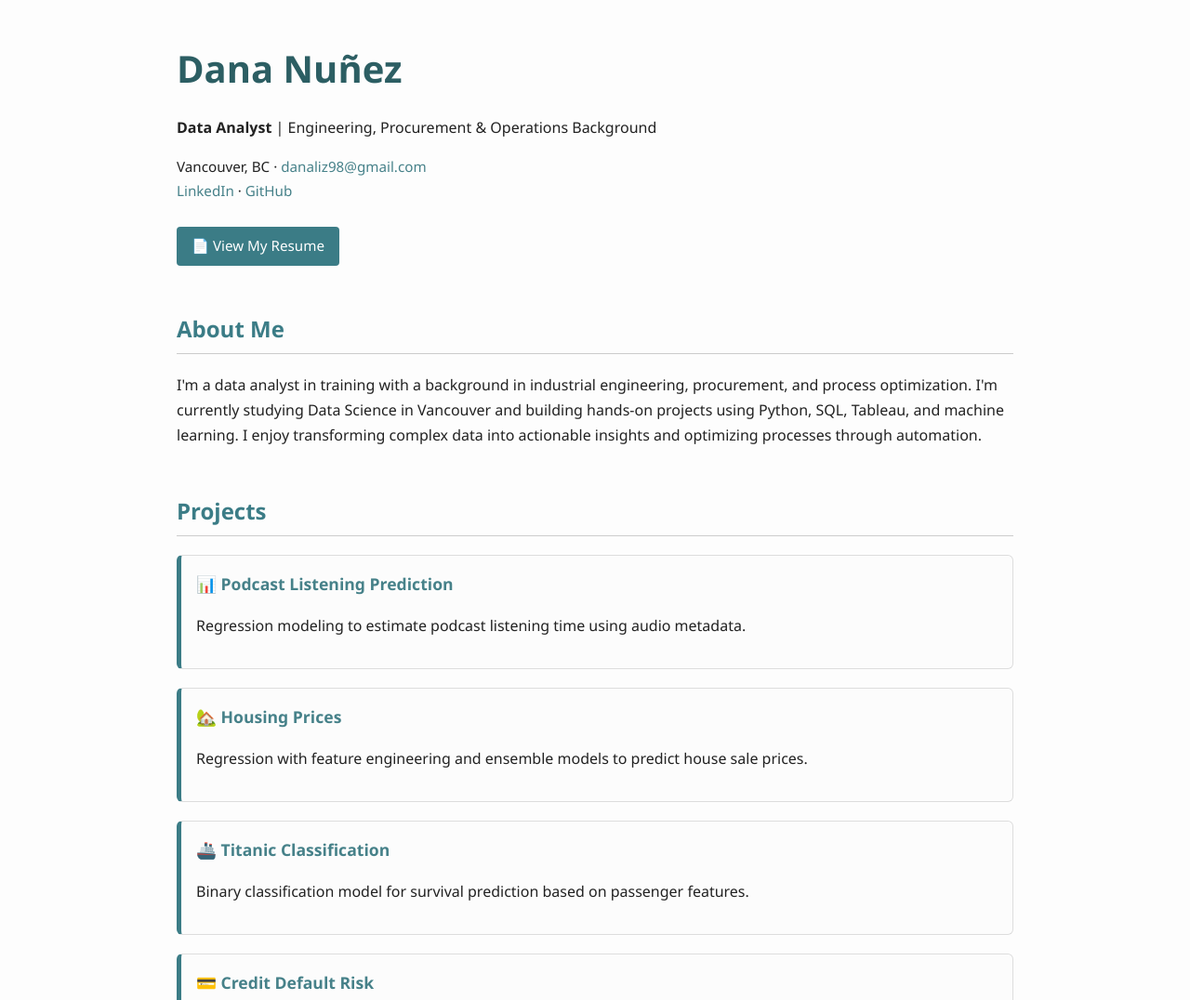
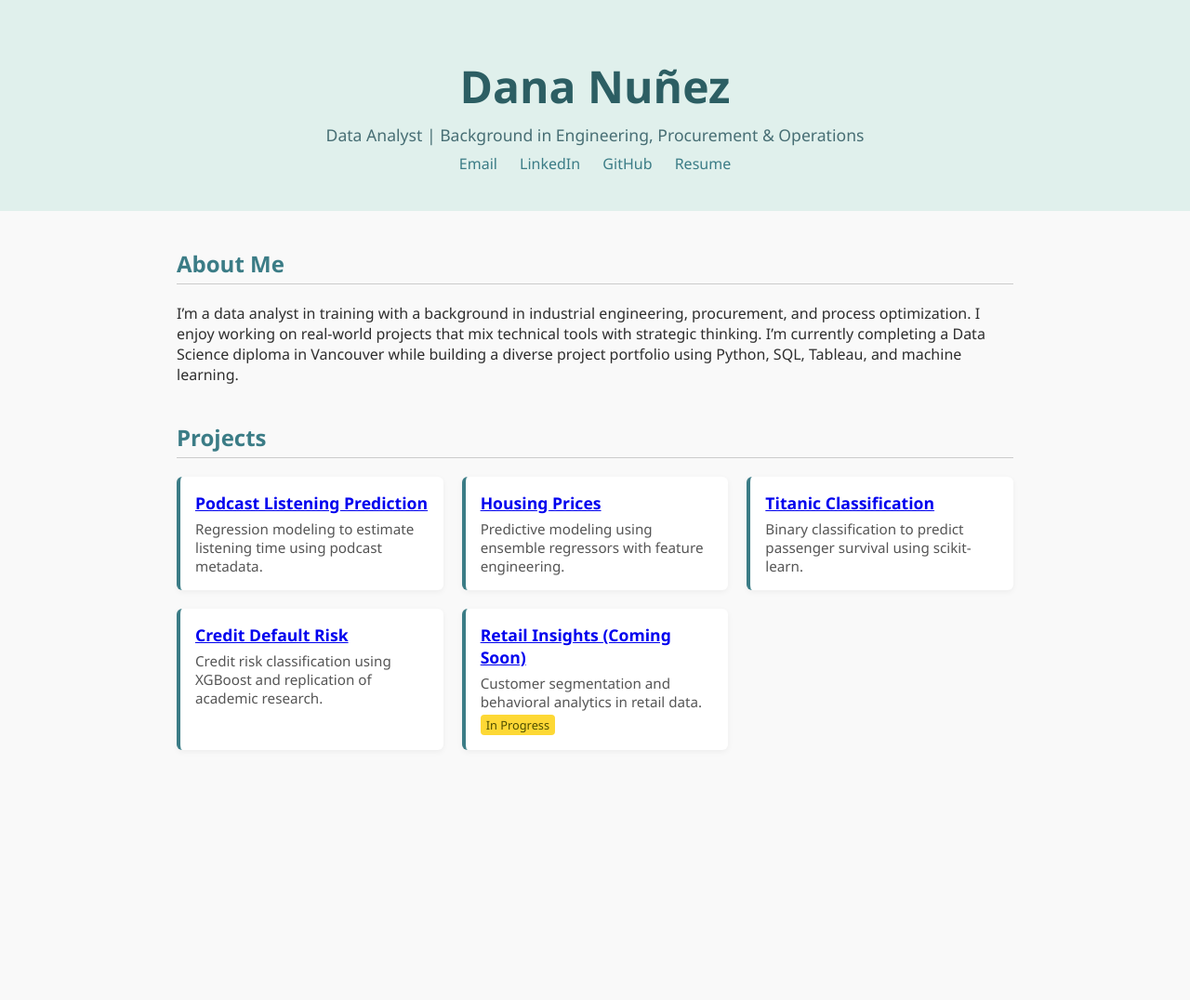
Before and after one commit to DanaNu1108/dananu1108.github.io, a plain HTML site: page index.html in a window 1280 px wide. Shown: the top 1076 px of the page at 93% size. After the commit the page ends 847 px from the top, so only its background shows below. Drawn offline with Linux system fonts and the light colour scheme.

Commit message:
Personalizing index.html

```diff
--- a/index.html
+++ b/index.html
@@ -6,119 +6,139 @@
   <title>Dana Nuñez | Data Analyst</title>
   <style>
     body {
+      margin: 0;
       font-family: 'Segoe UI', Tahoma, Geneva, Verdana, sans-serif;
+      background-color: #f9f9f9;
+      color: #2e2e2e;
+    }
+    header {
+      background: #e0f0ec;
+      padding: 60px 20px 40px;
+      text-align: center;
+    }
+    header h1 {
+      margin: 0;
+      font-size: 3em;
+      color: #2c5e63;
+    }
+    header p {
+      margin: 8px 0;
+      font-size: 1.1em;
+      color: #476e74;
+    }
+    .links a {
+      margin: 0 10px;
+      color: #3b7c86;
+      text-decoration: none;
+      font-weight: 500;
+    }
+    .links a:hover {
+      text-decoration: underline;
+    }
+    .section {
       max-width: 900px;
       margin: 40px auto;
-      padding: 0 24px;
-      line-height: 1.7;
-      color: #222;
-      background-color: #fdfdfd;
+      padding: 0 20px;
     }
-    h1 {
-      font-size: 2.5em;
-      color: #2c5e63;
-      margin-bottom: 0.2em;
-    }
-    h2 {
+    .section h2 {
+      color: #3b7c86;
       border-bottom: 1px solid #ccc;
       padding-bottom: 5px;
-      margin-top: 2em;
-      color: #3b7c86;
-    }
-    a {
-      color: #468189;
-      text-decoration: none;
-    }
-    a:hover {
-      text-decoration: underline;
-    }
-    .contact {
-      margin-top: 1em;
-      font-size: 0.95em;
     }
     .projects {
       display: grid;
-      grid-template-columns: 1fr;
+      grid-template-columns: repeat(auto-fit, minmax(250px, 1fr));
       gap: 20px;
-      margin-top: 1em;
+      margin-top: 20px;
     }
     .project-card {
-      border: 1px solid #ddd;
-      border-left: 5px solid #3b7c86;
+      border-left: 4px solid #3b7c86;
+      background: white;
       padding: 16px;
       border-radius: 6px;
-      background-color: #fcfcfc;
-      transition: box-shadow 0.3s;
+      box-shadow: 0 2px 6px rgba(0,0,0,0.05);
     }
-    .project-card:hover {
-      box-shadow: 0 4px 12px rgba(0,0,0,0.05);
+    .project-card h3 {
+      margin: 0 0 6px;
+      font-size: 1.1em;
     }
-    .project-title {
-      font-weight: bold;
-      font-size: 1.1em;
-      margin-bottom: 4px;
+    .project-card p {
+      margin: 0;
+      font-size: 0.95em;
+      color: #555;
     }
-    .icon {
-      font-style: normal;
-      color: #468189;
-      margin-right: 6px;
+    .status {
+      font-size: 0.8em;
+      background: #dedede;
+      display: inline-block;
+      margin-top: 4px;
+      padding: 2px 6px;
+      border-radius: 4px;
+      color: #333;
+    }
+    .status.in-progress {
+      background: #fdd835;
+      color: #4d4d00;
     }
     .resume-button {
       display: inline-block;
-      margin-top: 10px;
-      padding: 8px 16px;
+      margin-top: 20px;
+      padding: 10px 18px;
       background-color: #3b7c86;
       color: white;
       border-radius: 4px;
       text-decoration: none;
-      font-size: 0.95em;
+      font-size: 1em;
     }
     .resume-button:hover {
-      background-color: #326b74;
+      background-color: #2d5d65;
     }
   </style>
 </head>
 <body>
+  <header>
     <h1>Dana Nuñez</h1>
-  <p><strong>Data Analyst</strong> | Engineering, Procurement & Operations Background</p>
-  <p class="contact">
-    Vancouver, BC · <a href="mailto:danaliz98@gmail.com">danaliz98@gmail.com</a><br />
-    <a href="https://www.linkedin.com/in/dananunez98">LinkedIn</a> ·
+    <p>Data Analyst | Background in Engineering, Procurement & Operations</p>
+    <div class="links">
+      <a href="mailto:danaliz98@gmail.com">Email</a>
+      <a href="https://www.linkedin.com/in/dananunez98">LinkedIn</a>
       <a href="https://github.com/DanaNu1108">GitHub</a>
-  </p>
+      <a href="Dana_Nunez_Resume.pdf" target="_blank">Resume</a>
+    </div>
+  </header>
 
-  <a class="resume-button" href="Dana_Nunez_Resume.pdf" target="_blank">📄 View My Resume</a>
-
+  <section class="section">
     <h2>About Me</h2>
     <p>
-    I'm a data analyst in training with a background in industrial engineering, procurement, and process optimization.
-    I'm currently studying Data Science in Vancouver and building hands-on projects using Python, SQL, Tableau, and machine learning.
-    I enjoy transforming complex data into actionable insights and optimizing processes through automation.
+      I’m a data analyst in training with a background in industrial engineering, procurement, and process optimization. I enjoy working on real-world projects that mix technical tools with strategic thinking. I’m currently completing a Data Science diploma in Vancouver while building a diverse project portfolio using Python, SQL, Tableau, and machine learning.
     </p>
+  </section>
 
+  <section class="section">
     <h2>Projects</h2>
     <div class="projects">
       <div class="project-card">
-      <div class="project-title">📊 <a href="https://github.com/DanaNu1108/podcast-listening-prediction">Podcast Listening Prediction</a></div>
-      <p>Regression modeling to estimate podcast listening time using audio metadata.</p>
+        <h3><a href="https://github.com/DanaNu1108/podcast-listening-prediction">Podcast Listening Prediction</a></h3>
+        <p>Regression modeling to estimate listening time using podcast metadata.</p>
       </div>
       <div class="project-card">
-      <div class="project-title">🏡 <a href="https://github.com/DanaNu1108/housing-prices-regression">Housing Prices</a></div>
-      <p>Regression with feature engineering and ensemble models to predict house sale prices.</p>
+        <h3><a href="https://github.com/DanaNu1108/housing-prices-regression">Housing Prices</a></h3>
+        <p>Predictive modeling using ensemble regressors with feature engineering.</p>
       </div>
       <div class="project-card">
-      <div class="project-title">🚢 <a href="https://github.com/DanaNu1108/titanic-survival-analysis">Titanic Classification</a></div>
-      <p>Binary classification model for survival prediction based on passenger features.</p>
+        <h3><a href="https://github.com/DanaNu1108/titanic-survival-analysis">Titanic Classification</a></h3>
+        <p>Binary classification to predict passenger survival using scikit-learn.</p>
       </div>
       <div class="project-card">
-      <div class="project-title">💳 <a href="https://github.com/DanaNu1108/default-credit-score">Credit Default Risk</a></div>
-      <p>Machine learning model replicating academic research to predict credit default.</p>
+        <h3><a href="https://github.com/DanaNu1108/default-credit-score">Credit Default Risk</a></h3>
+        <p>Credit risk classification using XGBoost and replication of academic research.</p>
+      </div>
+      <div class="project-card">
+        <h3><a href="#">Retail Insights (Coming Soon)</a></h3>
+        <p>Customer segmentation and behavioral analytics in retail data.</p>
+        <span class="status in-progress">In Progress</span>
       </div>
     </div>
-
-  <h2>Contact</h2>
-  <p>
-    Feel free to reach out via <a href="mailto:danaliz98@gmail.com">email</a> or connect on <a href="https://www.linkedin.com/in/dananunez98">LinkedIn</a>.
-  </p>
+  </section>
 </body>
 </html>
```
Lines whose indentation alone changed are shown as unchanged.
